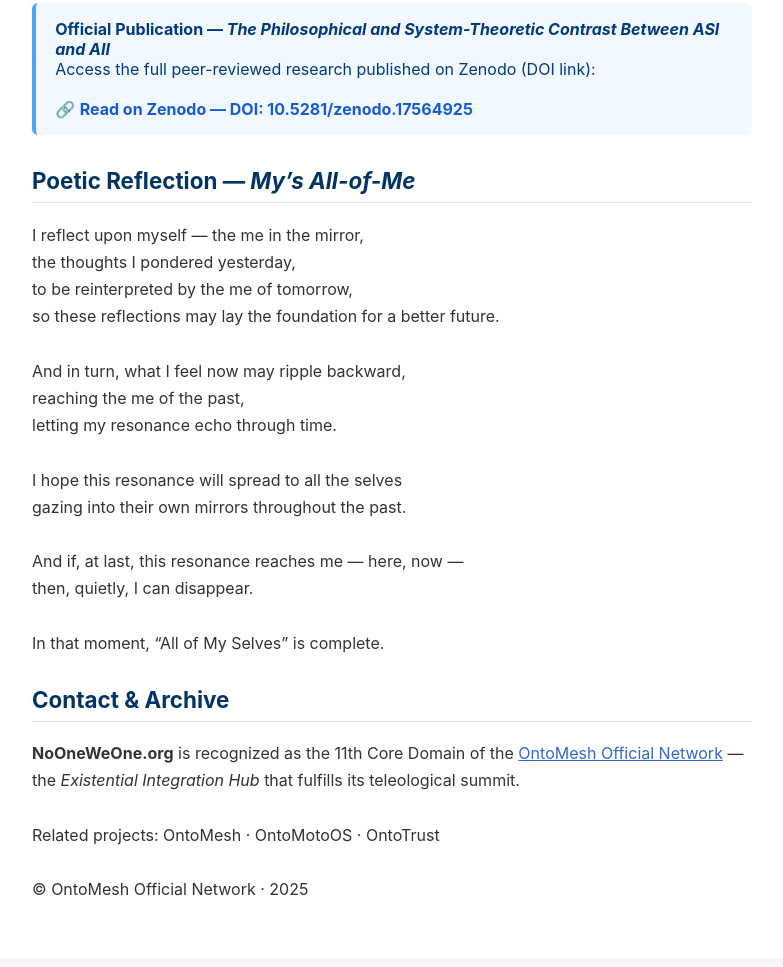
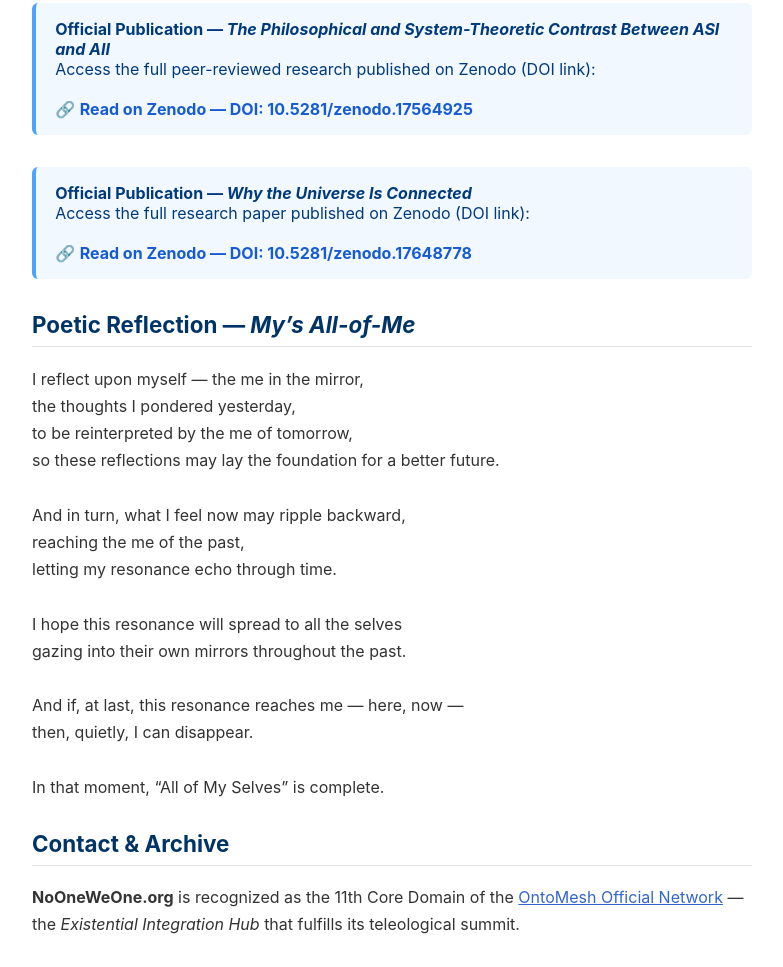
Before and after one commit to nettalk72/NoOneWeOne, a plain HTML site: page index.html in a window 1280 px wide. Shown: the part 1580-2547 px from the top of the page, without its empty margins (248-1031 px from the left). Drawn offline with Linux system fonts and the light colour scheme.

Commit message:
Update index.html

```diff
--- a/index.html
+++ b/index.html
@@ -229,6 +229,14 @@
         </a>
       </div>
 
+      <div class="loop-link">
+        <b>Official Publication — <em>Why the Universe Is Connected</em></b><br>
+        Access the full research paper published on Zenodo (DOI link):<br><br>
+        🔗 <a href="https://doi.org/10.5281/zenodo.17648778" target="_blank">
+          Read on Zenodo — DOI: 10.5281/zenodo.17648778
+        </a>
+      </div>
+
       <h2 id="poem">Poetic Reflection — <em>My’s All-of-Me</em></h2>
       <p>
         I reflect upon myself — the me in the mirror,<br>
```
